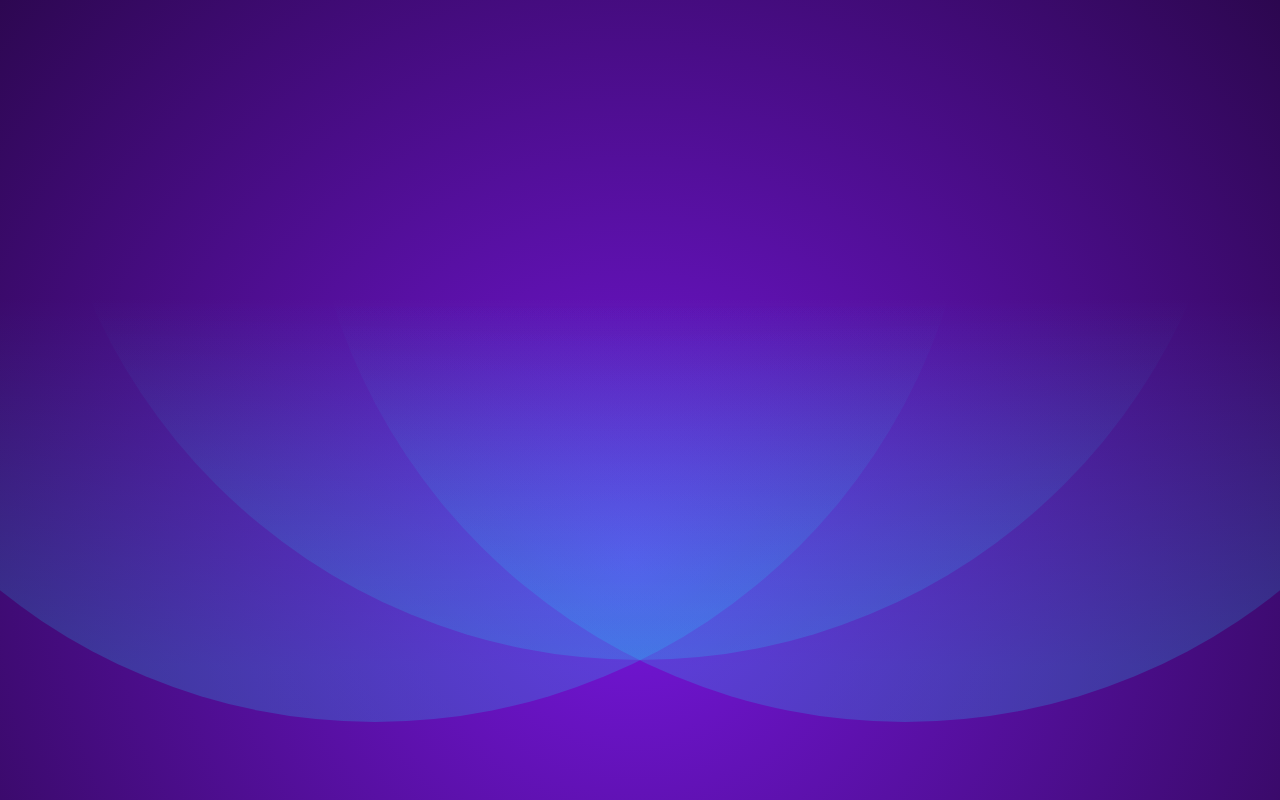
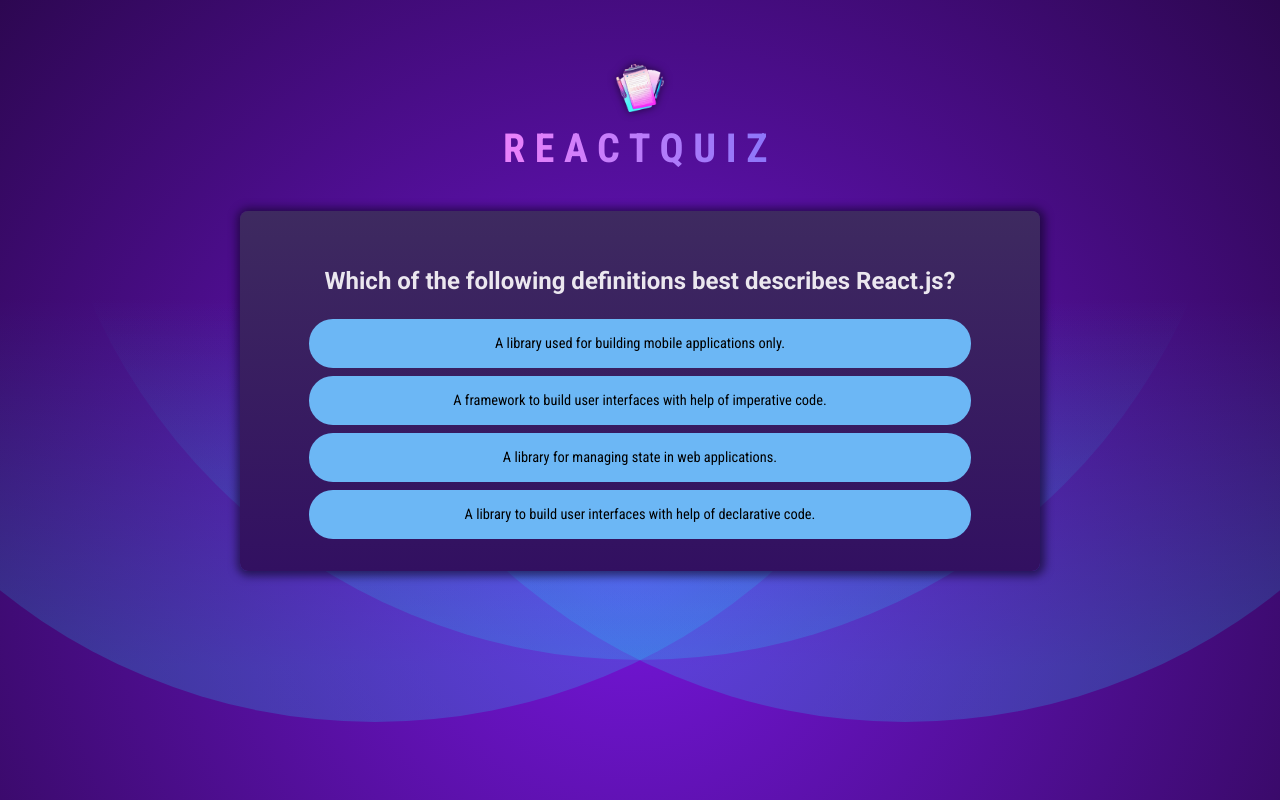
Before and after one commit to RiccardoAntonini95/ReactQuiz, a React (Vite) app: page / in a window 1280 px wide. Built offline with nearby package versions, Linux system fonts and the light colour scheme.

Commit message:
quiz component with questions

```diff
--- a/src/App.jsx
+++ b/src/App.jsx
@@ -1,3 +1,15 @@
-function App() {}
+import Header from "./Header";
+import Quiz from "./components/Quiz";
+
+function App() {
+  return (
+    <>
+      <Header />
+      <main>
+        <Quiz />
+      </main>
+    </>
+  );
+}
 
 export default App;
--- /dev/null
+++ b/src/Header.jsx
@@ -0,0 +1,10 @@
+import quizLogo from './assets/quiz-logo.png'
+
+export default function Header(){
+    return(
+        <header>
+        <img src={quizLogo} alt="logo with a paper for the quiz and a pen" />
+        <h1>ReactQuiz</h1>
+        </header>
+    )
+}
--- /dev/null
+++ b/src/components/Quiz.jsx
@@ -0,0 +1,46 @@
+import { useState } from "react";
+import questions from "../questions";
+import quizCompleted from "../assets/quiz-complete.png";
+
+export default function Quiz() {
+  const [userAnswers, setUserAnswers] = useState([]);
+
+  const activeQuestionIndex = userAnswers.length;
+  const quizIsComplete = userAnswers.length === questions.length;
+
+  function handleSelectAnswer(selectedAnswer) {
+    setUserAnswers((prevState) => {
+      return [...prevState, selectedAnswer];
+    });
+  }
+
+  if (quizIsComplete) {
+    return (
+      <div id="summary">
+        <img src={quizCompleted} alt="Trophy icon for completing quiz" />
+        <h2>Quiz Completed!</h2>
+      </div>
+    );
+  }
+
+  const shuffledAnswers = [...questions[activeQuestionIndex].answers];
+  shuffledAnswers.sort(() => Math.random() - 0.5); //con lo 0.5 sottratto ottengo al 50% dei casi un numero negativo
+  //il sort swappa due elementi se ha un numero negativo altrimenti no, quindi con il caso li mischia
+
+  return (
+    <div id="quiz">
+      <div id="questions">
+        <h2>{questions[activeQuestionIndex].text}</h2>
+        <ul id="answers">
+          {shuffledAnswers.map((answer) => (
+            <li key={answer} className="answer">
+              <button onClick={() => handleSelectAnswer(answer)}>
+                {answer}
+              </button>
+            </li>
+          ))}
+        </ul>
+      </div>
+    </div>
+  );
+}
--- /dev/null
+++ b/src/questions.js
@@ -0,0 +1,72 @@
+export default [
+    {
+      id: 'q1',
+      text: 'Which of the following definitions best describes React.js?',
+      answers: [
+        'A library to build user interfaces with help of declarative code.',
+        'A library for managing state in web applications.',
+        'A framework to build user interfaces with help of imperative code.',
+        'A library used for building mobile applications only.',
+      ],
+    },
+    {
+      id: 'q2',
+      text: 'What purpose do React hooks serve?',
+      answers: [
+        'Enabling the use of state and other React features in functional components.',
+        'Creating responsive layouts in React applications.',
+        'Handling errors within the application.',
+        'Part of the Redux library for managing global state.',
+      ],
+    },
+    {
+      id: 'q3',
+      text: 'Can you identify what JSX is?',
+      answers: [
+        'A JavaScript extension that adds HTML-like syntax to JavaScript.',
+        'A JavaScript library for building dynamic user interfaces.',
+        'A specific HTML version that was explicitly created for React.',
+        'A tool for making HTTP requests in a React application.',
+      ],
+    },
+    {
+      id: 'q4',
+      text: 'What is the most common way to create a component in React?',
+      answers: [
+        'By defining a JavaScript function that returns a renderable value.',
+        'By defining a custom HTML tag in JavaScript.',
+        'By creating a file with a .jsx extension.',
+        'By using the "new" keyword followed by the component name.',
+      ],
+    },
+    {
+      id: 'q5',
+      text: 'What does the term "React state" imply?',
+      answers: [
+        'An object in a component that holds values and may cause the component to render on change.',
+        'The lifecycle phase a React component is in.',
+        'The overall status of a React application, including all props and components.',
+        'A library for managing global state in React applications.',
+      ],
+    },
+    {
+      id: 'q6',
+      text: 'How do you typically render list content in React apps?',
+      answers: [
+        'By using the map() method to iterate over an array of data and returning JSX.',
+        'By using the for() loop to iterate over an array of data and returning JSX.',
+        'By using the forEach() method to iterate over an array of data and returning JSX.',
+        'By using the loop() method to iterate over an array of data and returning JSX.',
+      ],
+    },
+    {
+      id: 'q7',
+      text: 'Which approach can NOT be used to render content conditionally?',
+      answers: [
+        'Using a the #if template syntax.',
+        'Using a ternary operator.',
+        'Using the && operator.',
+        'Using an if-else statement.',
+      ],
+    },
+  ];
```
